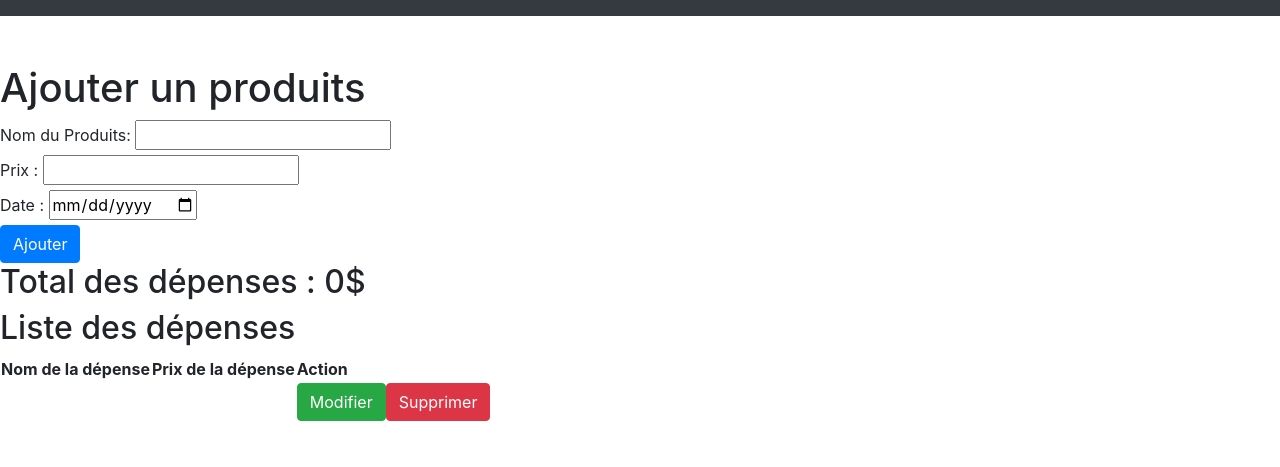
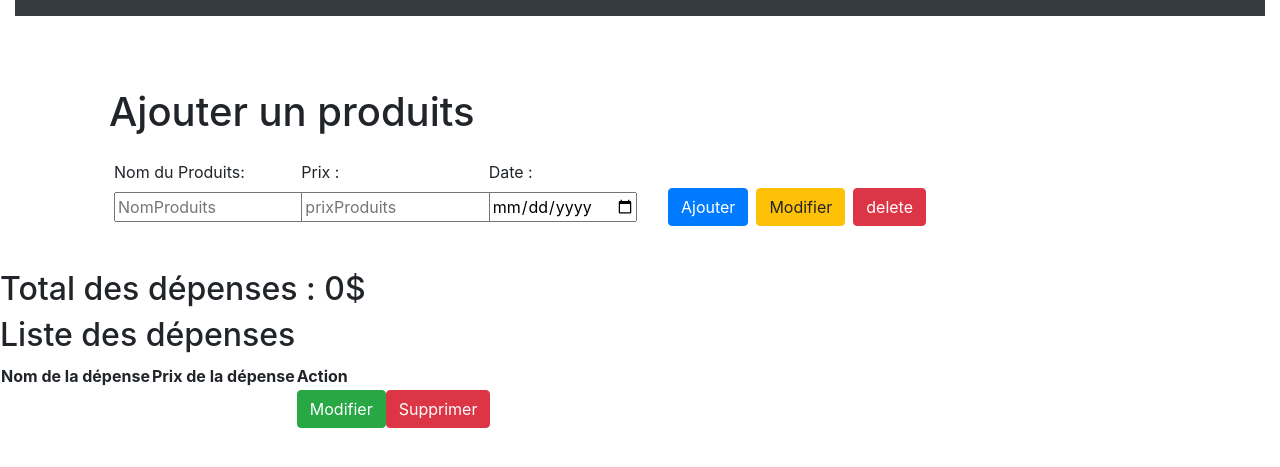
Before and after one commit to MVomito/Tp3Prog, a PHP site: page /mainPage.php in a window 1280 px wide. Shown: the top 467 px of the page. Run offline with PHP 8.4, Linux system fonts and the light colour scheme; tables that the repository leaves empty or names only in its code hold one stand-in row (values such as "Sample post"); data that the repository does not hold is empty.

Commit message:
work school

```diff
--- a/crudUpdate.php
+++ b/crudUpdate.php
@@ -17,5 +17,5 @@ $modifierDepense->bindParam('prixDepense', $prixDepense);
 
 $modifierDepense->execute();
 
-header("Location:Accueil.php");
+header("Location :mainPage.php");
 ?>
--- a/mainPage.php
+++ b/mainPage.php
@@ -9,27 +9,39 @@
 </head>
 
 <body>
-    <nav class="navbar navbar-warning bg-dark text-center">
-    </nav>
+    <div class="container-fluid">
+
+        <div class="navbar navbar-warning bg-dark text-center"></div>
+    </div>
     <br><br>
 
-    <div id="section1">
-        <h1>Ajouter un produits</h1>
-        <form action="crudAdd.php" method="post">
-            <div class="champ">
+    <div id="section1" class="container ">
+        <div class="row m-2 p-3">
+            <h1 class="mr-5">Ajouter un produits</h1>
+            <form action="crudAdd.php" method="post" class="row d-flex justify-content-evenly p-2 align-items-center">
+                <div class=" col-2 p-2 mx-1 align-items-center">
                     <label>Nom du Produits:</label>
-                <input type="text" name="NomProduits" />
+                    <input type="text" name="NomProduits" placeholder="NomProduits" />
                 </div>
-            <div class="champ">
+                <div class=" col-2 p-2 mx-1">
                     <label>Prix :</label>
-                <input type="number" name="prixProduits" />
+                    <input type="number" name="prixProduits" placeholder="prixProduits" />
                 </div>
-            <div class="champ">
+                <div class=" col-2 p-2 mx-1">
                     <label>Date :</label>
-                <input type="date" name="dateProduits" />
+                    <input type="date" name="dateProduits" placeholder="dateProduits" />
                 </div>
-            <div class="champ">
-                <input type="submit" name="Sauvegarder" class="btn btn-primary" value="Ajouter" />
+                <div class="champ pt-2 mx-1 mt-4" >
+                    <input type="button" name="ajouter" class="btn btn-primary" value="Ajouter" />
+                </div>
+                <div class="champ pt-2 mx-1 mt-4">
+                    <input type="button" name="modifier" class="btn btn-warning" value="Modifier" />
+                </div>
+                <div class="champ pt-2 mx-1 mt-4">
+                    <input type="button" name="delete" class="btn btn-danger" value="delete" />
+                </div>
+        </div>
+        <div class="row m-2">
         </div>
         </form>
     </div>
@@ -56,7 +68,7 @@
             echo "<td>" . $tableauProduits[$i]["NomProduits"] . "</td>";
             echo "<td>" . $tableauProduits[$i]["prixProduits"] . "</td>";
             echo "<td><span>";
-            echo "<input type=\"button\" onclick=\"location.href='FormulaireModificationDepense.php?id=" . $tableauProduits[$i]["id_produits"] . "&titre=" . $tableauProduits[$i]["NomProduits"] . "&prix=" . $tableauProduits[$i]["prixProduits"] . "'\" \name=\"Modifier\" class=\"btn btn-success\" value=\"Modifier\">";
+            echo "<input type=\"button\" onclick=\"location.href='crudUpdate.php?id=" . $tableauProduits[$i]["id_produits"] . "&titre=" . $tableauProduits[$i]["NomProduits"] . "&prix=" . $tableauProduits[$i]["prixProduits"] . "'\" \name=\"Modifier\" class=\"btn btn-success\" value=\"Modifier\">";
             echo "<input type=\"button\" onclick=\"location.href='crudDelete.php?id=" . $tableauProduits[$i]["id_produits"] . "'\" \name=\"Supprimer\" class=\"btn btn-danger\" value=\"Supprimer\">";
         }
         ?>
```
Also changed, not shown: index.php (+9 -9 lines), style.css (+4 -5 lines). Lines whose indentation alone changed are shown as unchanged.
